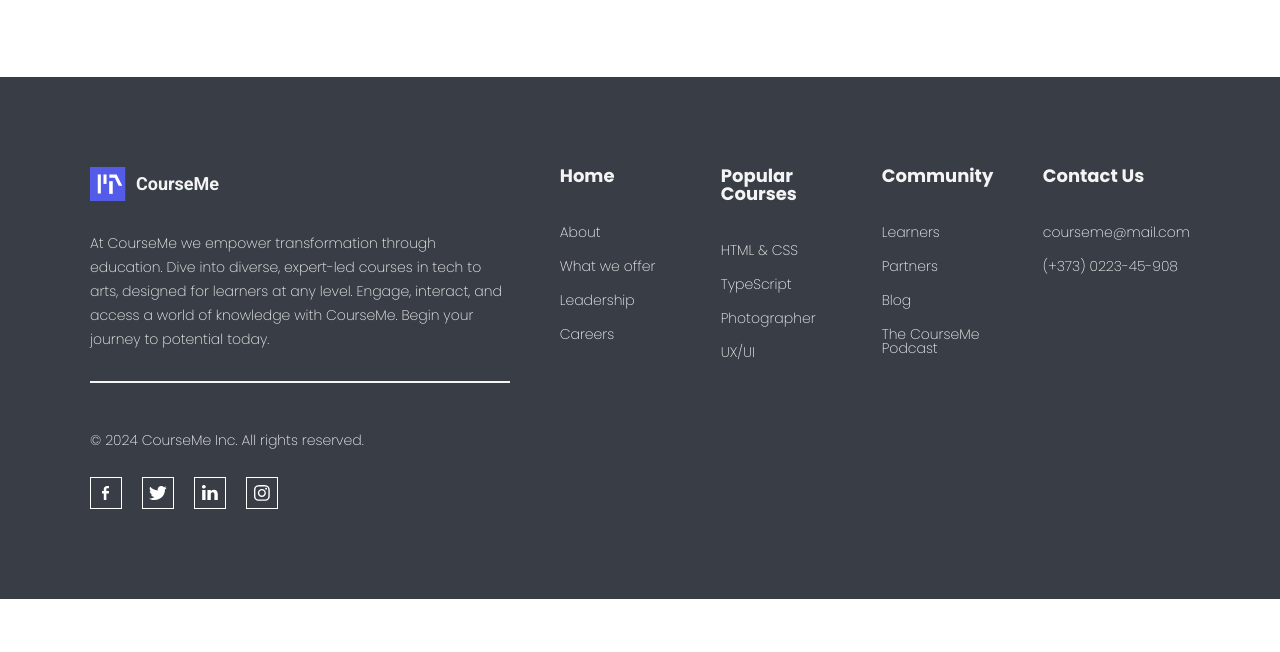
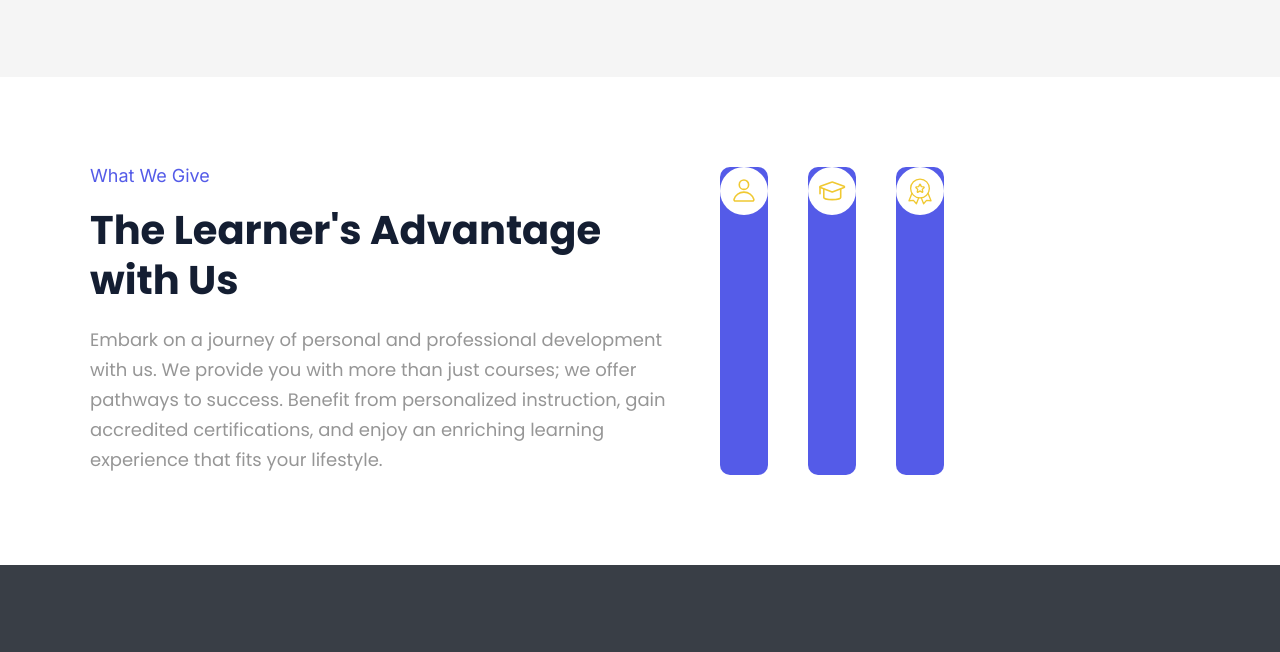
Before and after one commit to strdr4605/tum-web-lab2, a plain HTML site: page index.html in a window 1280 px wide. Shown: the part 753-1405 px from the top of the page. Before the commit the page ends 1352 px from the top, so only its background shows below. Drawn offline with Linux system fonts and the light colour scheme.

Commit message:
feat: add basic layout for benefits section

```diff
--- a/index.html
+++ b/index.html
@@ -19,6 +19,7 @@
     <link rel="stylesheet" href="/styles/global.css" />
     <link rel="stylesheet" href="/styles/header.css" />
     <link rel="stylesheet" href="/styles/hero.css" />
+    <link rel="stylesheet" href="/styles/benefits.css" />
 </head>
 
 <body>
@@ -60,6 +61,32 @@
         </div>
         <img class="hero-img" src="icons/hero-img.svg">
     </div>
+
+    <div class="benefits">
+        <div class="intro-to-benefits">
+            <p class="intro-message">What We Give</p>
+            <p class="proposal-message">The Learner's Advantage with Us</p>
+            <p class="description">Embark on a journey of personal and professional development with us. We provide
+                you
+                with more than just courses; we offer pathways to success. Benefit from personalized instruction, gain
+                accredited certifications, and enjoy an enriching learning experience that fits your lifestyle.</p>
+        </div>
+        <div class="benefit-enum">
+            <div class="benefit-box">
+                <img class="logo" src="icons/teacher.svg">
+            </div>
+            <div class="benefit-box">
+                <img class="logo" src="icons/graduation-hat.svg">
+            </div>
+            <div class="benefit-box">
+                <img class="logo" src="icons/reward.svg">
+            </div>
+        </div>
+    </div>
+
+
+
+
     <div class="footer">
         <div class="footer-left-block">
             <div class="brand-info">
--- /dev/null
+++ b/styles/benefits.css
@@ -0,0 +1,48 @@
+.benefits {
+  display: flex;
+  flex-direction: row;
+  padding: 90px;
+}
+
+.intro-to-benefits {
+  display: flex;
+  flex-direction: column;
+  gap: 20px;
+  width: 600px;
+  margin-right: 30px;
+}
+
+.intro-message {
+  font-family: "Inter", sans-serif;
+  font-weight: 400;
+  font-size: 18px;
+  font-style: normal;
+  color: #545be8;
+}
+
+.proposal-message {
+  font-weight: 700;
+  font-size: 40px;
+  font-style: normal;
+  line-height: 50px;
+  color: #141e32;
+}
+
+.description {
+  font-weight: 400;
+  font-size: 18px;
+  font-style: normal;
+  line-height: 30px;
+  color: #969696;
+}
+
+.benefit-enum {
+  display: grid;
+  grid-template-columns: 1fr 1fr 1fr;
+  column-gap: 40px;
+}
+
+.benefit-box {
+  border-radius: 10px;
+  background-color: #545be8;
+}
--- a/styles/hero.css
+++ b/styles/hero.css
@@ -2,7 +2,7 @@
   display: flex;
   flex-direction: row;
   justify-content: space-between;
-  color: #f5f5f5;
+  background-color: #f5f5f5;
   padding: 90px 90px 80px 90px;
 }
 
```
Also changed, not shown: icons/graduation-hat.svg (added), icons/reward.svg (added), icons/teacher.svg (added).
